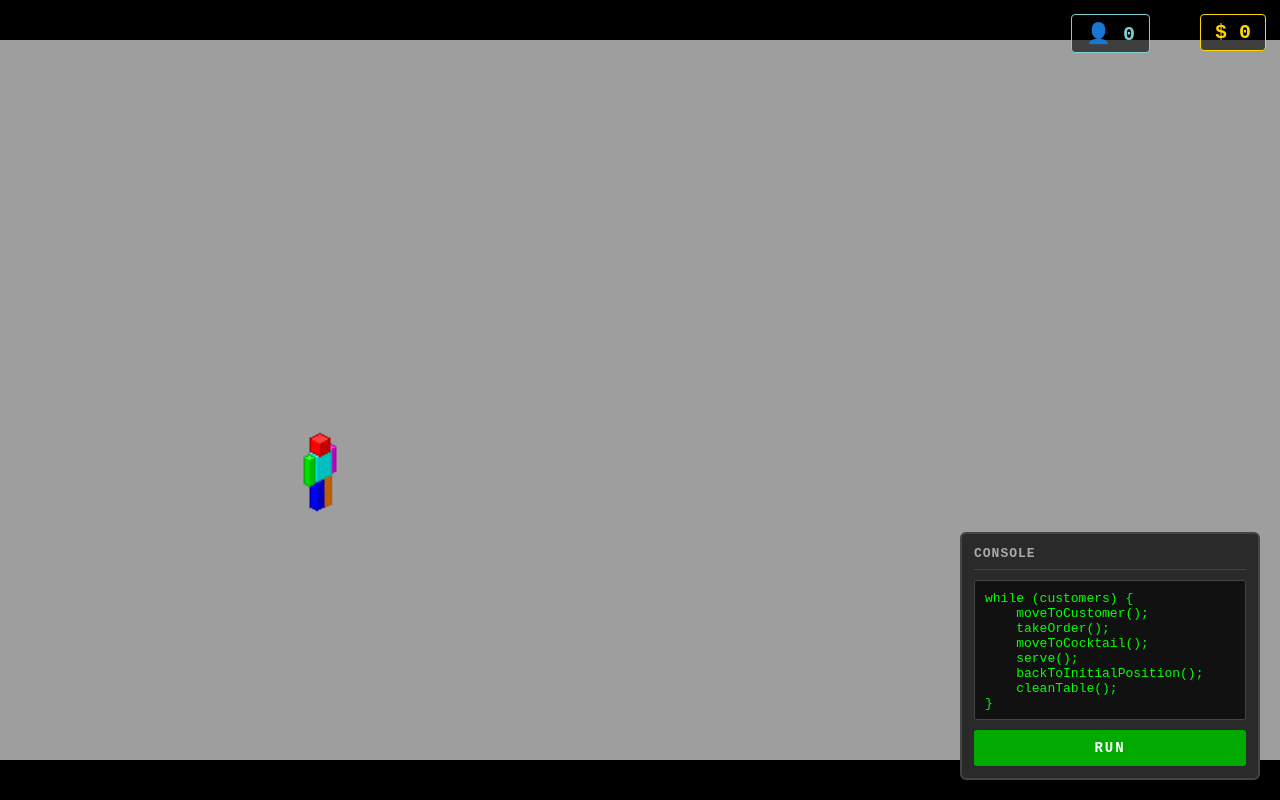
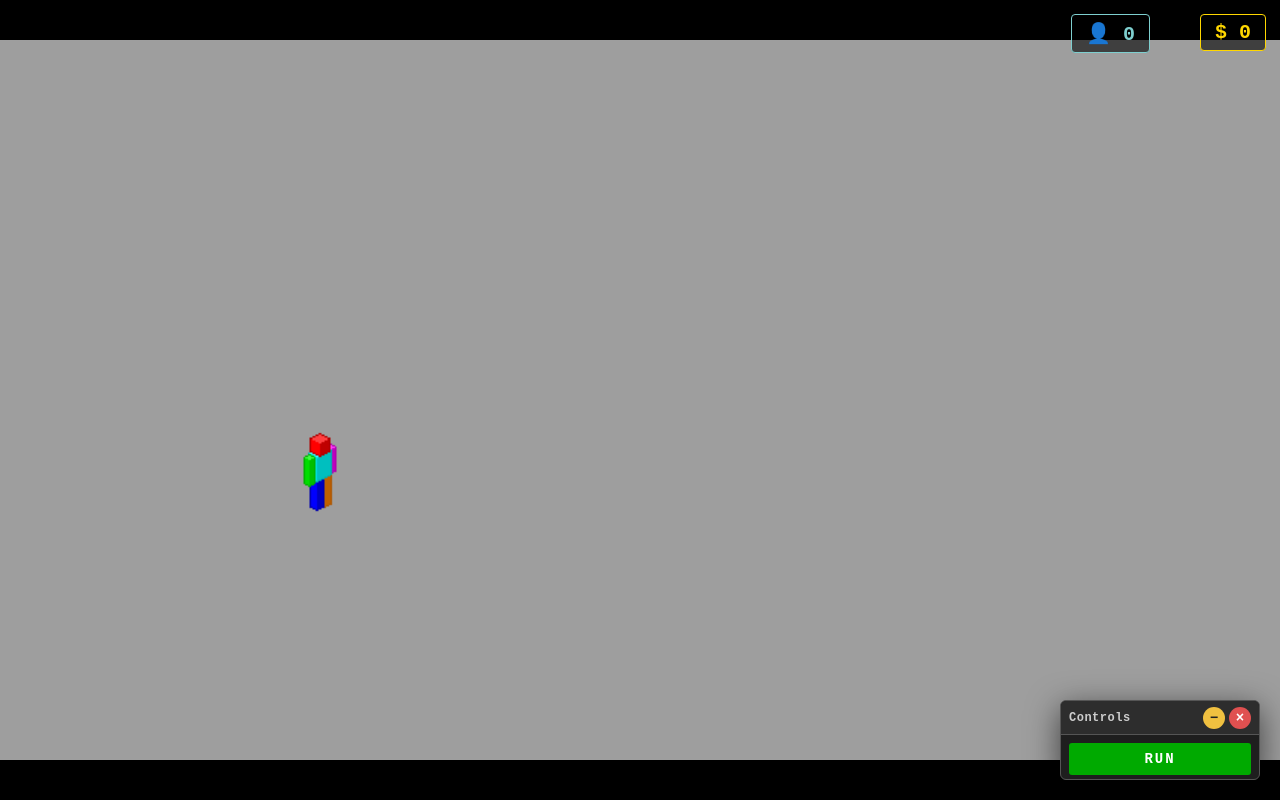
Before and after one commit to f-fabian/JS-Restaurant, a plain HTML site: page index.html in a window 1280 px wide. Drawn offline with Linux system fonts and the light colour scheme.

Commit message:
floating windows system added

```diff
--- a/css/style.css
+++ b/css/style.css
@@ -52,49 +52,103 @@ html, body {
     border: 1px solid #7ecfcf;
 }
 
-/* ── Console floating panel ───────────────────────────────────── */
-#codePanel {
+/* ── Floating windows ─────────────────────────────────────────── */
+.wm-window {
     position: fixed;
-    bottom: 20px;
-    right: 20px;
-    width: 300px;
-    background: #2a2a2a;
-    border: 2px solid #444;
-    border-radius: 6px;
     display: flex;
     flex-direction: column;
-    padding: 12px;
-    gap: 10px;
-    z-index: 10;
+    background: #1e1e1e;
+    border: 1px solid #555;
+    border-radius: 6px;
+    box-shadow: 0 8px 32px rgba(0,0,0,0.6);
+    overflow: hidden;
+    min-width: 200px;
+    min-height: 36px;
+    font-family: monospace;
+    color: #e0e0e0;
 }
 
-#consolePanelTitle {
-    font-size: 13px;
-    text-transform: uppercase;
-    letter-spacing: 1px;
-    color: #aaa;
-    border-bottom: 1px solid #444;
-    padding-bottom: 8px;
+.wm-titlebar {
+    display: flex;
+    align-items: center;
+    justify-content: space-between;
+    background: #2d2d2d;
+    border-bottom: 1px solid #555;
+    padding: 0 8px;
+    height: 34px;
+    cursor: grab;
+    user-select: none;
+    flex-shrink: 0;
 }
 
-#consoleInput {
-    height: 140px;
-    background: #111;
-    color: #0f0;
-    border: 1px solid #444;
-    padding: 10px;
-    font-family: monospace;
-    font-size: 13px;
-    resize: none;
-    outline: none;
-    border-radius: 3px;
+.wm-titlebar.wm-dragging {
+    cursor: grabbing;
 }
 
+.wm-title {
+    font-size: 12px;
+    font-weight: bold;
+    letter-spacing: 0.5px;
+    color: #ccc;
+    flex: 1;
+    overflow: hidden;
+    white-space: nowrap;
+    text-overflow: ellipsis;
+}
+
+.wm-title-input {
+    flex: 1;
+    background: #111;
+    color: #fff;
+    border: 1px solid #666;
+    border-radius: 3px;
+    padding: 2px 6px;
+    font-family: monospace;
+    font-size: 12px;
+    outline: none;
+}
+
+.wm-controls {
+    display: flex;
+    gap: 4px;
+    flex-shrink: 0;
+    margin-left: 8px;
+}
+
+.wm-btn {
+    width: 22px;
+    height: 22px;
+    border: none;
+    border-radius: 50%;
+    font-size: 14px;
+    line-height: 1;
+    cursor: pointer;
+    display: flex;
+    align-items: center;
+    justify-content: center;
+    font-family: monospace;
+    font-weight: bold;
+    transition: opacity 0.15s;
+}
+
+.wm-btn-min   { background: #f0c040; color: #222; }
+.wm-btn-close { background: #e05050; color: #fff; }
+
+.wm-btn:hover { opacity: 0.8; }
+
+.wm-content {
+    flex: 1;
+    overflow: auto;
+    padding: 12px;
+}
+
+/* ── RUN button (inside Controls window) ─────────────────────── */
 #runBtn {
+    width: 100%;
     background: #0a0;
     color: white;
     border: none;
-    padding: 10px;
+    padding: 8px;
     font-family: monospace;
     font-size: 14px;
     font-weight: bold;
@@ -103,5 +157,5 @@ html, body {
     border-radius: 3px;
 }
 
-#runBtn:hover  { background: #0d0; }
-#runBtn:disabled { background: #050; color: #aaa; cursor: default; }
+#runBtn:hover    { background: #0d0; }
+#runBtn:disabled { background: #050; color: #666; cursor: default; }
--- a/index.html
+++ b/index.html
@@ -4,8 +4,6 @@
 <head>
     <meta charset="UTF-8">
     <title>Burachok JS Bar</title>
-
-    <!-- Stylesheet -->
     <link rel="stylesheet" href="css/style.css">
 </head>
 <body>
@@ -17,22 +15,6 @@
     <div id="moneyDisplay">$ 0</div>
     <div id="customerDisplay">👤 0</div>
 
-    <!-- Console floating panel -->
-    <div id="codePanel">
-        <h3 id="consolePanelTitle">Console</h3>
-        <textarea id="consoleInput">
-while (customers) {
-    moveToCustomer();
-    takeOrder();
-    moveToCocktail();
-    serve();
-    backToInitialPosition();
-    cleanTable();
-}
-</textarea>
-        <button id="runBtn">RUN</button>
-    </div>
-
     <!-- Scripts load -->
     <script type="module" src="./js/main.js"></script>
 
--- a/js/main.js
+++ b/js/main.js
@@ -1,9 +1,10 @@
 // main.js - game start
 
-import { Robot }    from "./robot.js";
-import { Customer } from "./customer.js";
-import { Game }     from "./game.js";
-import { Cocktail } from "./cocktail.js";
+import { Robot }         from "./robot.js";
+import { Customer }      from "./customer.js";
+import { Game }          from "./game.js";
+import { Cocktail }      from "./cocktail.js";
+import { WindowManager } from "./window-manager.js";
 
 // ── Canvas & context ──────────────────────────────────────────────────
 const canvas = document.getElementById("gameCanvas");
@@ -50,22 +51,19 @@ function addCustomerCount() {
 }
 
 // ── Helpers ───────────────────────────────────────────────────────────
-const wait        = ms          => new Promise(r => setTimeout(r, ms));
-const randBetween = (min, max)  => min + Math.random() * (max - min);
+const wait        = ms         => new Promise(r => setTimeout(r, ms));
+const randBetween = (min, max) => min + Math.random() * (max - min);
 
 // ── Autonomous customer lifecycle ─────────────────────────────────────
-// Each customer loops: wait → enter → sit → robot serves → consume → pay → leave → wait …
 async function runCustomer(customer, cocktail, slot, initialDelay) {
     await wait(initialDelay);
 
     while (true) {
-        // Reset and make visible — customer "walks by and decides to enter"
         customer.reset();
         customer.visible = true;
         const seated = await customer.enterAndSit();
 
         if (!seated) {
-            // All tables occupied — customer turns back, tries again later
             customer.visible = false;
             await wait(randBetween(5000, 9000));
             continue;
@@ -73,44 +71,59 @@ async function runCustomer(customer, cocktail, slot, initialDelay) {
 
         const tableId = customer.tableId;
 
-        // Enqueue full service in the robot's FIFO queue.
-        // Awaiting the returned promise blocks until the robot finishes this task.
         await robot.enqueue(async () => {
             await robot.moveToCustomer(customer);
             await robot.takeOrder();
             await customer.drawOrder(cocktail, slot);
             await robot.moveToCocktail(cocktail);
             await robot.serve(cocktail, customer);
-            // Pre-mark dirty immediately so the idle timer sees pending work
-            // before cleanTable is formally enqueued (which happens ~4s later).
             Customer._dirtyTables.add(customer.tableId);
         });
 
-        // Customer consumes then pays and walks out (robot is free during this time)
         await customer.consumeAndLeave(() => {
             addMoney(5);
             addCustomerCount();
         });
 
-        // Enqueue table cleanup — robot handles it when free.
-        // Only after cleaning is the table available for new customers.
         robot.enqueue(async () => {
             await robot.cleanTable(cocktail, tableId);
             Customer.markTableCleaned(tableId);
         });
 
-        // Random pause before this customer re-enters
         await wait(randBetween(5000, 14000));
     }
 }
 
-// Start the simulation on RUN click (only once)
-const runBtn = document.getElementById("runBtn");
-runBtn.addEventListener("click", () => {
-    runBtn.disabled = true;
-    runBtn.textContent = "RUNNING";
+// ── Window Manager ────────────────────────────────────────────────────
+const wm = new WindowManager();
 
-    // Stagger initial entries so the bar gradually comes to life
+// Controls window — anchored to the bottom-right corner
+const WIN_W = 200;
+const WIN_H = 80;
+const { win: controlsWin, content: controlsContent } = wm.spawn({
+    title:  'Controls',
+    x:      window.innerWidth  - WIN_W - 20,
+    y:      window.innerHeight - WIN_H - 20,
+    width:  WIN_W,
+    height: WIN_H,
+});
+
+// Re-anchor to bottom-right whenever the viewport changes.
+window.addEventListener('resize', () => {
+    controlsWin.style.left = `${window.innerWidth  - WIN_W - 20}px`;
+    controlsWin.style.top  = `${window.innerHeight - WIN_H - 20}px`;
+});
+
+const runBtn = document.createElement('button');
+runBtn.id          = 'runBtn';
+runBtn.textContent = 'RUN';
+controlsContent.style.padding = '8px';
+controlsContent.appendChild(runBtn);
+
+runBtn.addEventListener('click', () => {
+    runBtn.disabled    = true;
+    runBtn.textContent = 'RUNNING';
+
     runCustomer(customers[0], cocktails[0], 0, randBetween(3000,  7000));
     runCustomer(customers[1], cocktails[1], 1, randBetween(9000,  15000));
     runCustomer(customers[2], cocktails[2], 2, randBetween(16000, 24000));
--- /dev/null
+++ b/js/window-manager.js
@@ -0,0 +1,176 @@
+// window-manager.js — spawns and manages floating HTML windows over the canvas.
+
+export class WindowManager {
+
+    constructor() {
+        this._z       = 200; // base z-index; incremented on each spawn or focus
+        this._windows = new Set();
+
+        // Keep every open window inside the viewport when the browser is resized.
+        window.addEventListener('resize', () => {
+            this._windows.forEach(win => this._clamp(win));
+        });
+    }
+
+    // ── Public API ────────────────────────────────────────────────────
+
+    /**
+     * Create and show a new floating window.
+     * @param {object} opts
+     * @param {string} opts.title
+     * @param {number} opts.x       - initial left position (px)
+     * @param {number} opts.y       - initial top position  (px)
+     * @param {number} opts.width
+     * @param {number} opts.height
+     * @returns {{ win: HTMLElement, content: HTMLElement }}
+     *          `content` is the empty body div — caller fills it.
+     */
+    spawn({ title = 'Window', x = 120, y = 80, width = 320, height = 260 } = {}) {
+        const win = document.createElement('div');
+        win.className = 'wm-window';
+        win.style.left   = `${x}px`;
+        win.style.top    = `${y}px`;
+        win.style.width  = `${width}px`;
+        win.style.height = `${height}px`;
+        win.style.zIndex = ++this._z;
+
+        // ── Title bar ──────────────────────────────────────────────
+        const bar = document.createElement('div');
+        bar.className = 'wm-titlebar';
+
+        const titleEl = document.createElement('span');
+        titleEl.className   = 'wm-title';
+        titleEl.textContent = title;
+
+        // Double-click title to rename
+        titleEl.addEventListener('dblclick', () => this._editTitle(bar, titleEl));
+
+        // ── Control buttons ────────────────────────────────────────
+        const controls = document.createElement('div');
+        controls.className = 'wm-controls';
+
+        const minBtn   = this._makeBtn('−', 'wm-btn-min');
+        const closeBtn = this._makeBtn('×', 'wm-btn-close');
+
+        controls.append(minBtn, closeBtn);
+        bar.append(titleEl, controls);
+
+        // ── Content area ───────────────────────────────────────────
+        const content = document.createElement('div');
+        content.className = 'wm-content';
+
+        win.append(bar, content);
+        document.body.appendChild(win);
+
+        // ── Behaviours ─────────────────────────────────────────────
+        this._windows.add(win);
+        this._makeDraggable(win, bar);
+        this._makeFocusable(win);
+        this._wireMinimize(win, content, minBtn, height);
+        closeBtn.addEventListener('click', () => {
+            this._windows.delete(win);
+            win.remove();
+        });
+
+        // Clamp initial position in case it was spawned near the edge.
+        // Use rAF so the browser has painted the window and offsetWidth is available.
+        requestAnimationFrame(() => this._clamp(win));
+
+        return { win, content };
+    }
+
+    // ── Private helpers ───────────────────────────────────────────────
+
+    _makeBtn(label, cls) {
+        const btn = document.createElement('button');
+        btn.className   = `wm-btn ${cls}`;
+        btn.textContent = label;
+        return btn;
+    }
+
+    _editTitle(bar, titleEl) {
+        const input = document.createElement('input');
+        input.className = 'wm-title-input';
+        input.value     = titleEl.textContent;
+        bar.replaceChild(input, titleEl);
+        input.focus();
+        input.select();
+
+        const commit = () => {
+            titleEl.textContent = input.value.trim() || titleEl.textContent;
+            if (input.parentNode === bar) bar.replaceChild(titleEl, input);
+        };
+
+        input.addEventListener('blur', commit);
+        input.addEventListener('keydown', e => {
+            if (e.key === 'Enter')  input.blur();
+            if (e.key === 'Escape') { input.value = titleEl.textContent; input.blur(); }
+        });
+    }
+
+    _wireMinimize(win, content, btn, originalHeight) {
+        let minimized = false;
+        btn.addEventListener('click', () => {
+            minimized = !minimized;
+            if (minimized) {
+                content.style.display = 'none';
+                win.style.height      = '';        // shrink to title bar only
+            } else {
+                content.style.display = '';
+                win.style.height      = `${originalHeight}px`;
+            }
+            btn.textContent = minimized ? '+' : '−';
+        });
+    }
+
+    _makeFocusable(win) {
+        win.addEventListener('pointerdown', () => {
+            win.style.zIndex = ++this._z;
+        }, { capture: true });
+    }
+
+    _makeDraggable(win, handle) {
+        let ox = 0, oy = 0, startL = 0, startT = 0;
+
+        handle.addEventListener('pointerdown', e => {
+            if (e.target.closest('.wm-btn') || e.target.tagName === 'INPUT') return;
+
+            ox = e.clientX;
+            oy = e.clientY;
+            startL = parseInt(win.style.left) || 0;
+            startT = parseInt(win.style.top)  || 0;
+
+            handle.setPointerCapture(e.pointerId);
+            handle.classList.add('wm-dragging');
+            e.preventDefault();
+        });
+
+        handle.addEventListener('pointermove', e => {
+            if (!handle.hasPointerCapture(e.pointerId)) return;
+            win.style.left = `${startL + e.clientX - ox}px`;
+            win.style.top  = `${startT + e.clientY - oy}px`;
+            this._clamp(win); // prevent dragging off-screen
+        });
+
+        handle.addEventListener('pointerup', e => {
+            if (handle.hasPointerCapture(e.pointerId)) {
+                handle.releasePointerCapture(e.pointerId);
+                handle.classList.remove('wm-dragging');
+            }
+        });
+    }
+
+    // Clamp a window so it stays fully inside the current viewport.
+    _clamp(win) {
+        const vw = window.innerWidth;
+        const vh = window.innerHeight;
+        const w  = win.offsetWidth;
+        const h  = win.offsetHeight;
+
+        const left = Math.min(Math.max(0, parseInt(win.style.left) || 0), vw - w);
+        const top  = Math.min(Math.max(0, parseInt(win.style.top)  || 0), vh - h);
+
+        win.style.left = `${left}px`;
+        win.style.top  = `${top}px`;
+    }
+}
```
